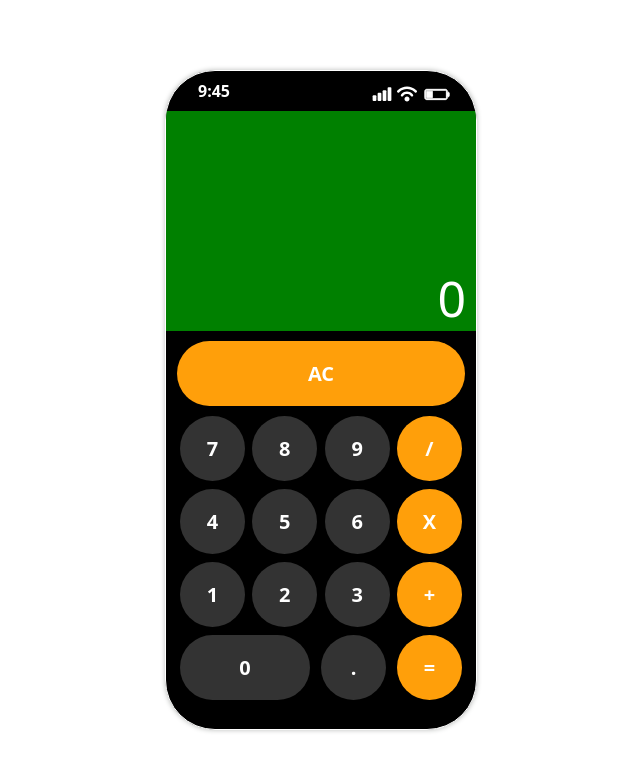
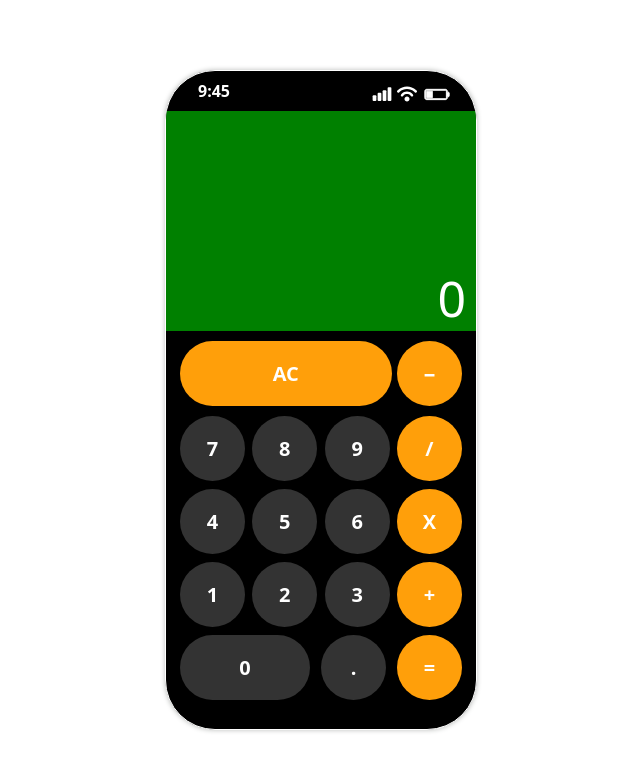
Before and after one commit to AbubakrAliFOX/Calculator-React, a React (Vite) app: page / in a window 1280 px wide. Shown: the top 770 px of the page, without its empty margins (319-959 px from the left). Built offline with nearby package versions, Linux system fonts and the light colour scheme.

Commit message:
Fix AC button layout issue

```diff
--- a/src/components/CalcButtons/index.jsx
+++ b/src/components/CalcButtons/index.jsx
@@ -4,35 +4,36 @@ export default function CalcButtons ({logic}) {
     return (
         <form className="button-body">
           <section className="">
-            <div className="row justify-content-center">
-                <button className="col-11 reset-button px-1" onClick={logic.resetSum}>AC</button>
+            <div className="row justify-content-between mx-1">
+                <button className="col-9 reset-button px-1" onClick={logic.resetSum}>AC</button>
+                <button className="button" value={'subtraction'} onClick={logic.subtract}>−</button>
             </div>
             <div className="row justify-content-between mx-1">
-                <button className="button number-button" onClick={logic.resetSum}>7</button>
-                <button className="button number-button" onClick={logic.resetSum}>8</button>
-                <button className="button number-button" onClick={logic.resetSum}>9</button>
-                <button className="button" onClick={logic.divide}>/</button>
+                <button className="button number-button" value={7} onClick={logic.addNumber}>7</button>
+                <button className="button number-button" value={8} onClick={logic.addNumber}>8</button>
+                <button className="button number-button" value={9} onClick={logic.addNumber}>9</button>
+                <button className="button" value={'division'} onClick={logic.divide}>/</button>
             </div>
             <div className="row justify-content-between mx-1 my-2">
-                <button className="button number-button" onClick={logic.resetSum}>4</button>
-                <button className="button number-button" onClick={logic.resetSum}>5</button>
-                <button className="button number-button" onClick={logic.resetSum}>6</button>
-                <button className="button" onClick={logic.multiply}>X</button>
+                <button className="button number-button" value={4} onClick={logic.addNumber}>4</button>
+                <button className="button number-button" value={5} onClick={logic.addNumber}>5</button>
+                <button className="button number-button" value={6} onClick={logic.addNumber}>6</button>
+                <button className="button" value={'multiplication'} onClick={logic.multiply}>X</button>
             </div>
             <div className="row justify-content-between mx-1 my-2">
-                <button className="button number-button" onClick={logic.resetSum}>1</button>
-                <button className="button number-button" onClick={logic.resetSum}>2</button>
-                <button className="button number-button" onClick={logic.resetSum}>3</button>
-                <button className="button" onClick={logic.add}>+</button>
+                <button className="button number-button" value={1} onClick={logic.addNumber}>1</button>
+                <button className="button number-button" value={2} onClick={logic.addNumber}>2</button>
+                <button className="button number-button" value={3} onClick={logic.addNumber}>3</button>
+                <button className="button" value={'addition'} onClick={logic.makeOperation}>+</button>
             </div>
             <div className="row justify-content-between mx-1 my-2">
-                <button className="zero-button" onClick={logic.resetSum}>0</button>
-                <button className="button number-button" onClick={logic.resetSum}>.</button>
+                <button className="zero-button" value={0} onClick={logic.addNumber}>0</button>
+                <button className="button number-button" onClick={logic.addNumber}>.</button>
                 <button className="button" onClick={logic.add}>=</button>
             </div>
             {/* <input value={logic.input} onChange={logic.handleChange} type="number" /> */}
 
-            {/* <button className="button" onClick={logic.subtract}>−</button> */}
+
 
             {/* <button className="button" onClick={resetInput}>RI</button> */}
           </section>
--- a/src/components/Calculator/index.jsx
+++ b/src/components/Calculator/index.jsx
@@ -9,10 +9,12 @@ import CalcButtons from "../CalcButtons";
 
 export default function Calc() {
   const [input, setInput] = useState(0);
+  const [sum, setSum] = useState(0);
+  const [operation, setOperation] = useState(null);
+
   const handleChange = (e) => {
     setInput(e.target.value);
   };
-  const [sum, setSum] = useState(0);
 
   const add = (evt) => {
     evt.preventDefault();
@@ -24,6 +26,9 @@ export default function Calc() {
 
   const subtract = (evt) => {
     evt.preventDefault();
+    if(sum) {
+      setSum(previousSum => String())
+    }
     setSum(Number(sum) - Number(input));
     setInput(0);
   };
@@ -53,12 +58,31 @@ export default function Calc() {
     setInput((previousSum) => (previousSum = 0));
   };
 
+  const addNumber = (evt) => {
+    evt.preventDefault();
+    setSum(previousSum => Number(String(previousSum) + String(evt.target.value)));
+  }
+
+  const makeOperation = (evt) => {
+    evt.preventDefault();
+    const currentOperation = evt.target.value;
+    if(currentOperation === '+') {
+      console.log('This is addition');
+    } else if(currentOperation === '+') {
+      console.log('This is addition');
+    } else if(currentOperation === '+') {
+      console.log('This is addition');
+    } else if(currentOperation === '+') {
+      console.log('This is addition');
+    }
+  }
+
   return (
     <>
       <section className="calc-body">
       <TopBar />
       <Display result={sum}/>
-      <CalcButtons logic={{input, handleChange, add, subtract, multiply, divide, resetSum, resetInput}}/>
+      <CalcButtons logic={{makeOperation, addNumber, input, handleChange, add, subtract, multiply, divide, resetSum, resetInput}}/>
       </section>
     </>
   );
```
